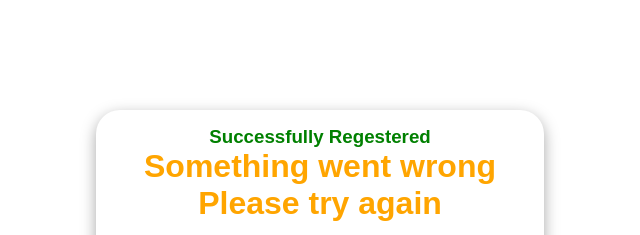
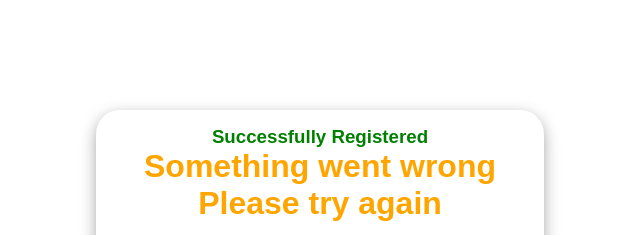
Before and after one commit to RanitMandal/Signin-Signup_Template, a plain HTML site: page index.html in a window 1280 px wide. Shown: the top 235 px of the page, 0-640 px from the left. Drawn offline with Linux system fonts and the light colour scheme.

Commit message:
Correced

```diff
--- a/index.html
+++ b/index.html
@@ -16,7 +16,7 @@
             <div class="col align-items-center flex-col sign-up">
                 <div class="form-wrapper align-items-center">
                     <div class="form sign-up">
-                        <h3 style="color:green;">Successfully Regestered</h3>
+                        <h3 style="color:green;">Successfully Registered</h3>
                         <h1 style="color:orange;">Something went wrong Please try again</h1>
                         <form action="SignUp" method="post">
                             <div class="input-group">
```
